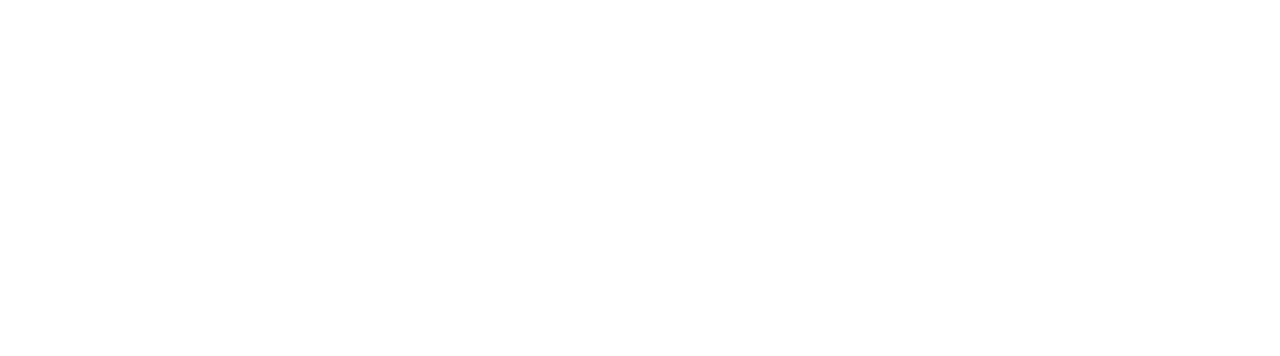
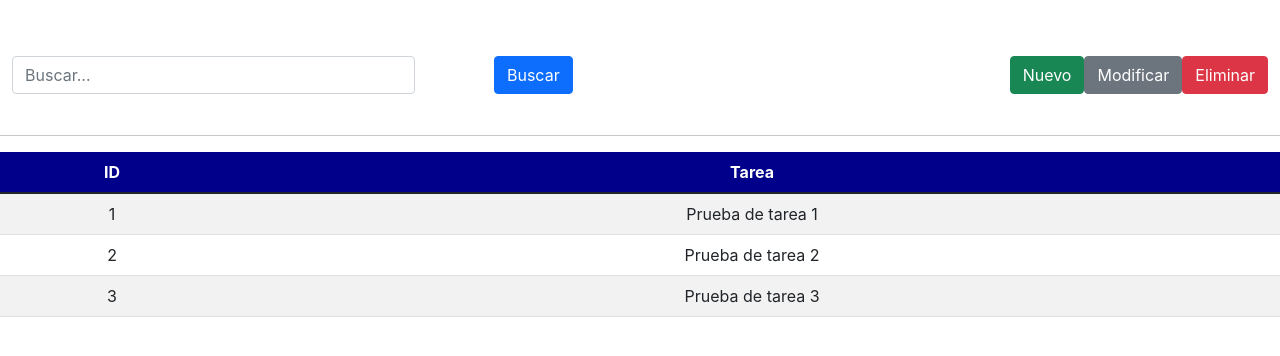
Before and after one commit to AlbertV99/B-VG-front, a React (Create React App) app: page / in a window 1280 px wide. Shown: the top 356 px of the page. Built offline with nearby package versions, Linux system fonts and the light colour scheme.

Commit message:
agregar estilo boostrap

```diff
--- a/public/index.html
+++ b/public/index.html
@@ -12,6 +12,7 @@
       user's mobile device or desktop. See https://developers.google.com/web/fundamentals/web-app-manifest/
     -->
     <link rel="manifest" href="%PUBLIC_URL%/manifest.json" />
+    <link href="https://cdn.jsdelivr.net/npm/bootstrap@5.1.3/dist/css/bootstrap.min.css" rel="stylesheet" integrity="sha384-1BmE4kWBq78iYhFldvKuhfTAU6auU8tT94WrHftjDbrCEXSU1oBoqyl2QvZ6jIW3" crossorigin="anonymous">
     <!--
       Notice the use of %PUBLIC_URL% in the tags above.
       It will be replaced with the URL of the `public` folder during the build.
@@ -36,5 +37,6 @@
       To begin the development, run `npm start` or `yarn start`.
       To create a production bundle, use `npm run build` or `yarn build`.
     -->
+
   </body>
 </html>
--- a/src/App.js
+++ b/src/App.js
@@ -1,12 +1,11 @@
 import React from 'react';
 import './App.css';
-
-
+import Panel from './componentes/Usuario/Panel'
 
 function App() {
   return (
     <div className="App">
-
+        <Panel/>
     </div>
   );
 }
```
